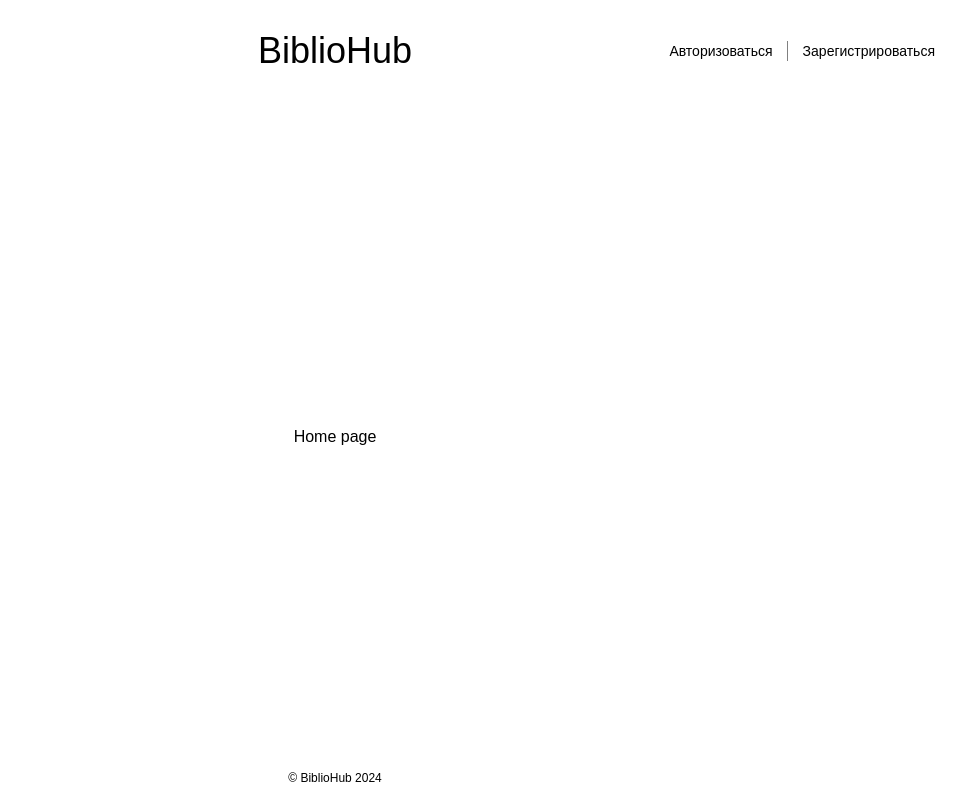
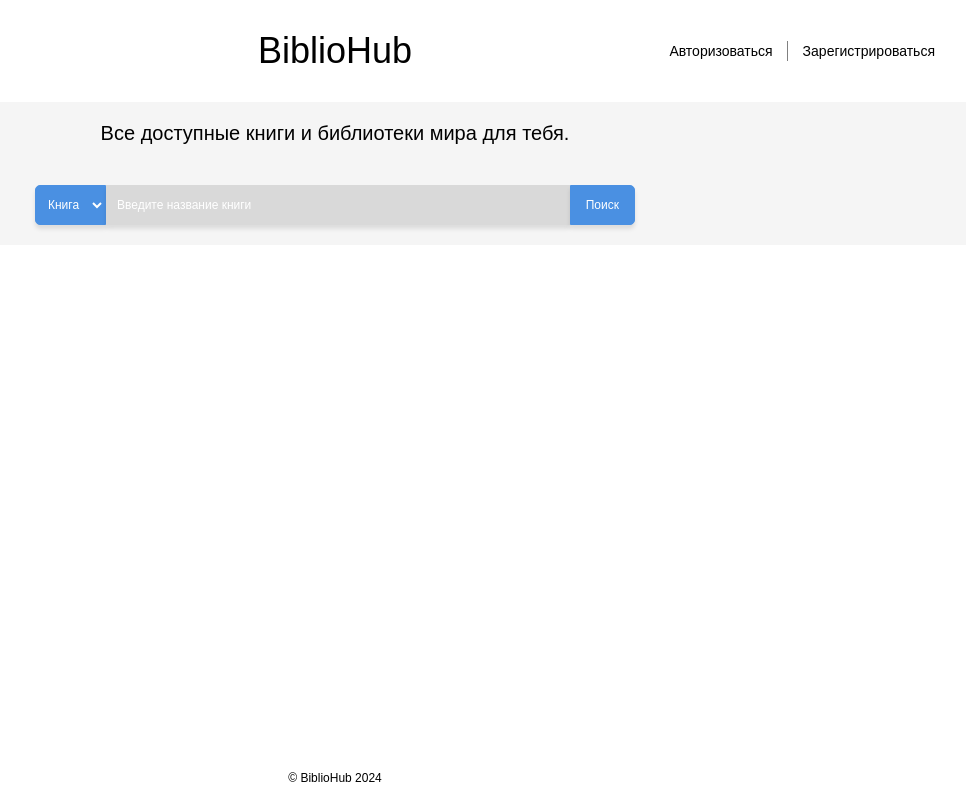
Before and after one commit to Anarchitector/Bibliotheque_frontend, a React (Vite) app in the folder my-app/: page / in a window 1280 px wide. Shown: the whole page, without its empty margins (305-1271 px from the left). Built offline with nearby package versions, Linux system fonts and the light colour scheme; a web font is replaced by a local one.

Commit message:
home page

```diff
--- a/my-app/src/App.tsx
+++ b/my-app/src/App.tsx
@@ -1,5 +1,6 @@
 import Layout from "components/Layout/Layout"
 import Home from "pages/Home/Home"
+import Login from "pages/Login/Login"
 import UserRegistr from "pages/UserRegistr/UserRegistr"
 import { BrowserRouter, Routes, Route, } from "react-router-dom"
 
@@ -10,6 +11,7 @@ const App = () => {
       <Routes>
       <Route path='/' element={<Home />} />
       <Route path="/api/auth/register" element={<UserRegistr />} />
+      <Route path="/api/auth/login" element={<Login />} />
       <Route path='*' element='Page not found' />
       </Routes>
      </Layout>
--- a/my-app/src/components/Header/Header.tsx
+++ b/my-app/src/components/Header/Header.tsx
@@ -39,8 +39,8 @@ function Header() {
         <MobileMenuContainer>
           <CloseButton onClick={toggleMenu}>×</CloseButton>
           <MobileMenu>
-            <MobileStyledNavLink to='/"' onClick={toggleMenu}>Главная страница</MobileStyledNavLink>
-            <MobileStyledNavLink to='/api/auth/login"' onClick={toggleMenu}>Авторизоваться</MobileStyledNavLink>
+            <MobileStyledNavLink to='/' onClick={toggleMenu}>Главная страница</MobileStyledNavLink>
+            <MobileStyledNavLink to='/api/auth/login' onClick={toggleMenu}>Авторизоваться</MobileStyledNavLink>
             <MobileStyledNavLink to='/api/auth/register' onClick={toggleMenu}>Зарегистрироваться</MobileStyledNavLink>
           </MobileMenu>
         </MobileMenuContainer>
--- a/my-app/src/components/Layout/styles.ts
+++ b/my-app/src/components/Layout/styles.ts
@@ -11,7 +11,7 @@ export const Main = styled.main`
   display: flex;
   flex-direction: column;
   align-items: center;
-  justify-content: center;
+  justify-content: flex-start;
   flex: 1;
   width: 100%;
 `
--- /dev/null
+++ b/my-app/src/components/Search/Search.tsx
@@ -0,0 +1,52 @@
+import { ChangeEvent, useState } from "react"
+import {
+  InputField,
+  SearchButton,
+  SearchContainer,
+  SelectField,
+} from "./styles"
+import { SearchProps, SearchType } from "./types"
+
+function Search({ onSearch }: SearchProps) {
+  const placeholderTexts: Record<SearchType, string> = {
+    book: "Введите название книги",
+    author: "Введите фамилию автора",
+  }
+
+  const [query, setQuery] = useState("")
+  const [searchType, setSearchType] = useState<SearchType>("book")
+
+  const handleInputChange = (event: ChangeEvent<HTMLInputElement>) => {
+    setQuery(event.target.value)
+  }
+
+  const handleSearchTypeChange = (event: ChangeEvent<HTMLSelectElement>) => {
+    setSearchType(event.target.value as SearchType) // Приведение к типу SearchType
+  }
+
+  const handleSearch = () => {
+    if (onSearch && query.trim() !== "") {
+      onSearch(query.trim())
+    }
+  }
+
+  return (
+    <SearchContainer>
+      <SelectField value={searchType} onChange={handleSearchTypeChange}>
+        <option value="book">Книга</option>
+        <option value="author">Автор</option>
+      </SelectField>
+      <InputField
+        type="text"
+        placeholder={placeholderTexts[searchType]} // Типизированный доступ к объекту
+        value={query}
+        onChange={handleInputChange}
+      />
+      <SearchButton onClick={handleSearch} disabled={!query.trim()}>
+        Поиск
+      </SearchButton>
+    </SearchContainer>
+  )
+}
+
+export default Search
--- /dev/null
+++ b/my-app/src/components/Search/styles.ts
@@ -0,0 +1,65 @@
+import styled from "@emotion/styled"
+
+export const SearchContainer = styled.div`
+  display: flex;
+  align-items: center;
+  justify-content: center;
+  width: 100%;
+`
+
+export const InputField = styled.input`
+  width: 100%;
+  height: 40px;
+  padding: 10px;
+  border: 1px solid #d9d9d9;
+  background-color: #d9d9d9;
+  box-shadow: 0px 4px 4px rgba(0, 0, 0, 0.1);
+  font-size: 12px;
+
+  &:focus {
+    outline: none;
+    border-color: #d9d9d9;
+  }
+
+  &::placeholder {
+    color: white;
+  }
+`
+
+export const SearchButton = styled.button`
+height: 40px;
+  padding: 10px 15px;
+  border: 1px solid #4a90e2;
+  border-radius: 0 5px 5px 0;
+  background-color: #4a90e2;
+  box-shadow: 0px 4px 4px rgba(0, 0, 0, 0.1);
+  color: white;
+  font-size: 12px;
+  cursor: pointer;
+
+  &:hover {
+    background-color: #357ab8;
+  }
+
+  &:disabled {
+    /* border: 1px solid #ccc; */
+    /* background-color: #ccc; */
+    cursor: not-allowed;
+  }
+`
+
+export const SelectField = styled.select`
+  height: 40px;
+  padding: 8px;
+  font-size: 12px;
+  border: 1px solid #4a90e2;
+  border-radius: 5px 0 0 5px;
+  background-color: #4a90e2;
+  box-shadow: 0px 4px 4px rgba(0, 0, 0, 0.1);
+  color: white;
+
+  &:focus {
+    outline: none;
+    border-color: #4a90e2;
+  }
+`
--- /dev/null
+++ b/my-app/src/components/Search/types.ts
@@ -0,0 +1,7 @@
+// Определение возможных типов поиска
+export type SearchType = 'book' | 'author';
+
+// Типизация для пропсов компонента Search
+export interface SearchProps {
+  onSearch: (query: string) => void;
+}
--- a/my-app/src/pages/Home/Home.tsx
+++ b/my-app/src/pages/Home/Home.tsx
@@ -1,5 +1,19 @@
+import Search from "components/Search/Search"
+import { SearchBoxComponent, SearchConteiner, Title } from "./styles"
+
 function Home() {
-    return <>Home page</>
+  return (
+    <SearchBoxComponent>
+      <Title>Все доступные книги и библиотеки мира для тебя.</Title>
+      <SearchConteiner>
+        <Search
+          onSearch={function (query: string): void {
+            throw new Error("Function not implemented.")
+          }}
+        />
+      </SearchConteiner>
+    </SearchBoxComponent>
+  )
 }
 
 export default Home
--- /dev/null
+++ b/my-app/src/pages/Home/styles.ts
@@ -0,0 +1,43 @@
+import styled from "@emotion/styled"
+
+export const SearchBoxComponent = styled.div`
+  display: flex;
+  flex-direction: column;
+  align-items: center;
+  width: 100%;
+  padding: 20px;
+  gap: 40px;
+  background-color: #f5f5f5;
+`
+
+export const SearchConteiner = styled.div`
+  width: 600px;
+
+  @media (max-width: 630px) {
+    width: 530px;
+  }
+
+  @media (max-width: 550px) {
+    width: 430px;
+  }
+
+  @media (max-width: 450px) {
+    width: 330px;
+  }
+`
+
+export const Title = styled.h3`
+  font-size: 20px;
+  font-weight: 100;
+  text-align: center;
+
+  @media (max-width: 550px) {
+    padding: 0 20px;
+    font-size: 16px;
+  }
+
+  @media (max-width: 450px) {
+    padding: 0 20px;
+    font-size: 16px;
+  }
+`
--- /dev/null
+++ b/my-app/src/pages/Login/Login.tsx
@@ -0,0 +1,12 @@
+import UserLogin from "components/UserLogin/UserLogin"
+import { PageComponent } from "./styles"
+
+function Login() {
+  return (
+    <PageComponent>
+      <UserLogin />
+    </PageComponent>
+  )
+}
+
+export default Login
--- /dev/null
+++ b/my-app/src/pages/Login/styles.ts
@@ -0,0 +1,5 @@
+import styled from "@emotion/styled"
+
+export const PageComponent = styled.div`
+  margin-top: 100px;
+`
--- a/my-app/src/pages/UserRegistr/UserRegistr.tsx
+++ b/my-app/src/pages/UserRegistr/UserRegistr.tsx
@@ -1,7 +1,12 @@
-import FormRegistrUser from "components/FormRegistUser/FormRegistrUser";
+import FormRegistrUser from "components/FormRegistUser/FormRegistrUser"
+import { PageComponent } from "./styles"
 
 function UserRegistr() {
-    return <FormRegistrUser />
+  return (
+    <PageComponent>
+      <FormRegistrUser />
+    </PageComponent>
+  )
 }
 
 export default UserRegistr
--- /dev/null
+++ b/my-app/src/pages/UserRegistr/styles.ts
@@ -0,0 +1,9 @@
+import styled from "@emotion/styled"
+
+export const PageComponent = styled.div`
+  margin-top: 100px;
+
+  @media (max-width: 600px) {
+    margin-top: 20px;
+  }
+`
```
